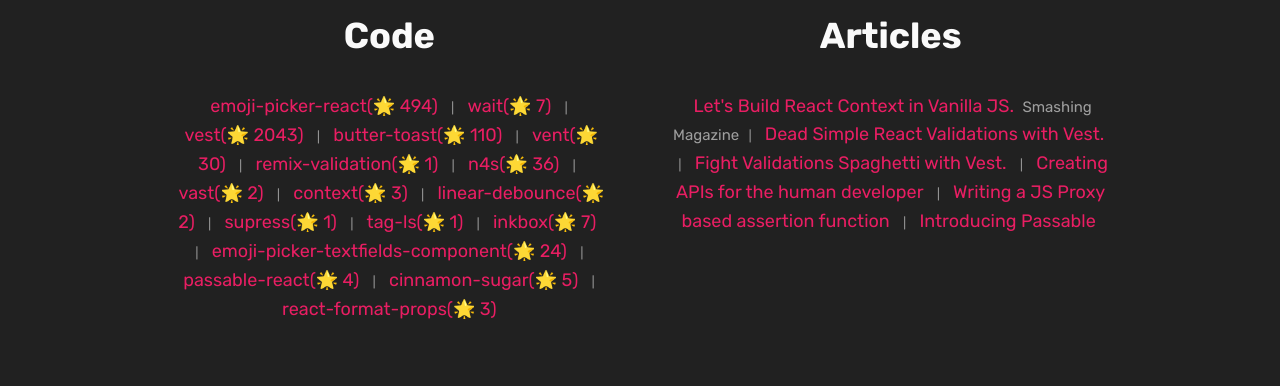
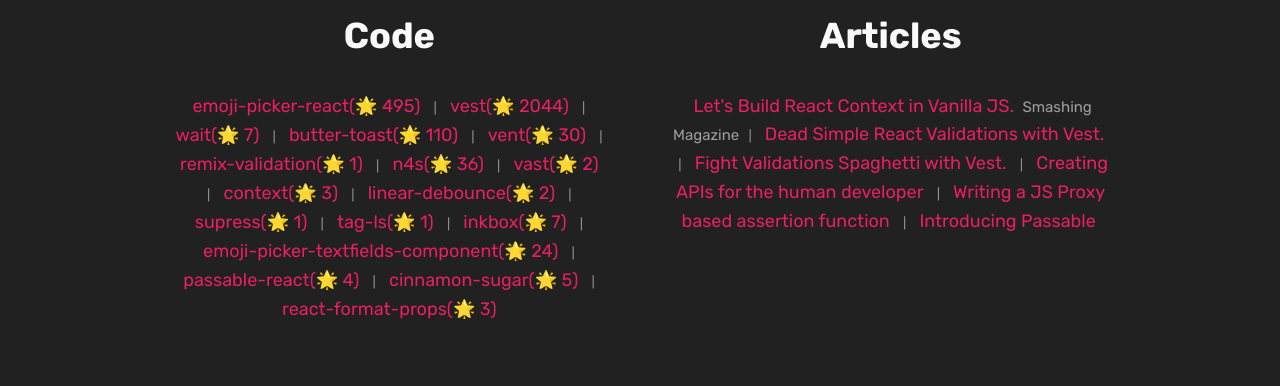
Before and after one commit to ealush/ealush.github.io, a website: page index.html in a window 1280 px wide. Shown: the part 714-1100 px from the top of the page. Drawn offline with Linux system fonts and the light colour scheme; a script that the page names is missing.

Commit message:
Who knows WTF?!

```diff
--- a/index.html
+++ b/index.html
@@ -24,11 +24,11 @@
             <h2 class="center">Code</h2>
             <ul class="center links">
             <li>
-                  <a href="https://github.com/ealush/emoji-picker-react" target="_blank" rel="noopener noreferrer">emoji-picker-react(🌟 494)</a>
+                  <a href="https://github.com/ealush/emoji-picker-react" target="_blank" rel="noopener noreferrer">emoji-picker-react(🌟 495)</a>
+              </li><li>
+                  <a href="https://github.com/ealush/vest" target="_blank" rel="noopener noreferrer">vest(🌟 2044)</a>
               </li><li>
                   <a href="https://github.com/ealush/wait" target="_blank" rel="noopener noreferrer">wait(🌟 7)</a>
-              </li><li>
-                  <a href="https://github.com/ealush/vest" target="_blank" rel="noopener noreferrer">vest(🌟 2043)</a>
               </li><li>
                   <a href="https://github.com/ealush/butter-toast" target="_blank" rel="noopener noreferrer">butter-toast(🌟 110)</a>
               </li><li>
```
